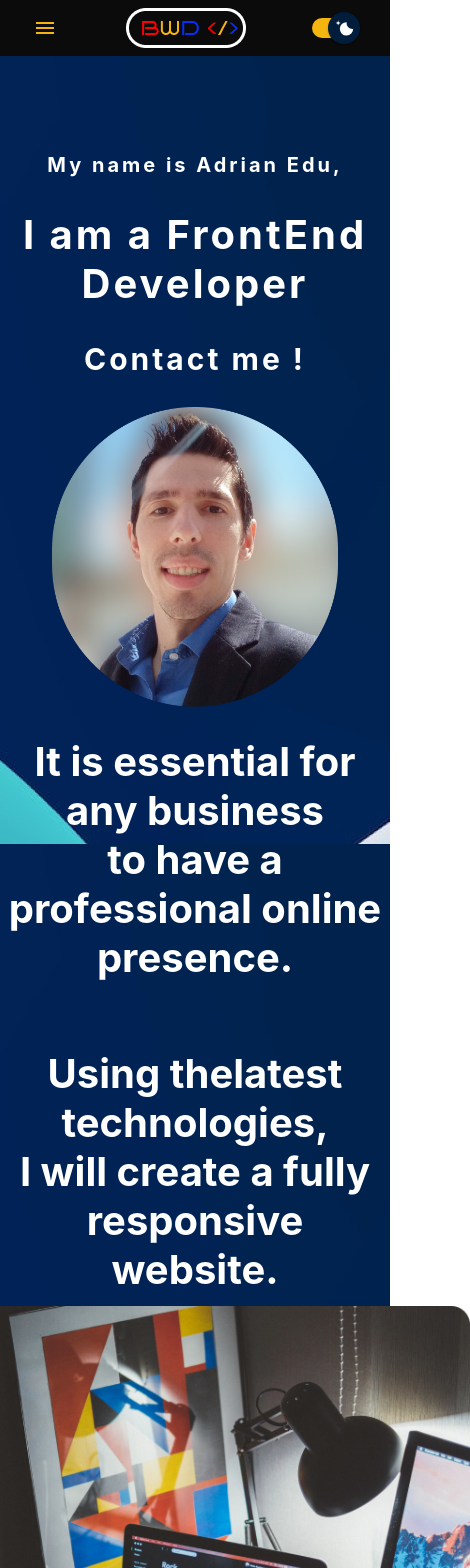
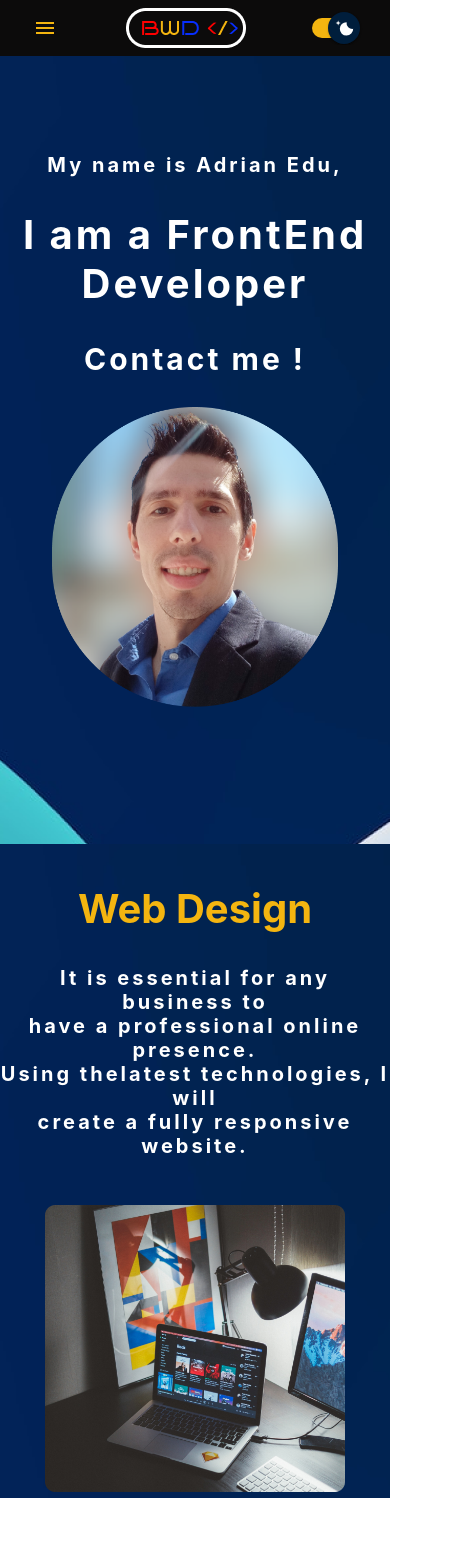
Before and after one commit to Adrian-Edu/best-web-design, a React (Create React App) app: page / in a window 390 px wide. Shown: the top 1568 px of the page, 470 px wide, since content can reach past the window. After the commit the page ends 1498 px from the top, so only its background shows below. Built offline with nearby package versions, Linux system fonts and the light colour scheme.

Commit message:
terminat a 2-ua pagina?

```diff
--- a/src/PresentationPage/Presentation.css
+++ b/src/PresentationPage/Presentation.css
@@ -25,8 +25,8 @@ h3 {
 
 @media screen and (max-width: 1400px) {
   .profilepic {
-    width: 350px;
-    height: 350px;
+    width: 430px;
+    height: 430px;
     object-fit: contain;
   }
   h1 {
--- a/src/Second Page/SecondPage.css
+++ b/src/Second Page/SecondPage.css
@@ -3,6 +3,8 @@ h4 {
   color: white;
   font-size: 40px;
   margin-bottom: 0%;
+  color: #f4b510;
+  margin: 60px 0 20px 0;
 }
 
 h5 {
@@ -21,3 +23,87 @@ h5 {
 .secondpagetext {
   text-align: center;
 }
+
+.second-container {
+  display: flex;
+  flex-direction: row;
+  justify-content: space-evenly;
+  align-items: center;
+}
+
+@media screen and (max-width: 1400px) {
+  .secondpicture {
+    width: 450px;
+    height: 450px;
+    object-fit: contain;
+  }
+  h5 {
+    font-size: 30px;
+    letter-spacing: 3px;
+  }
+}
+
+@media screen and (max-width: 1100px) {
+  .secondpicture {
+    width: 380px;
+    height: 380px;
+    object-fit: contain;
+  }
+  h5 {
+    font-size: 25px;
+    letter-spacing: 3px;
+  }
+}
+
+@media screen and (max-width: 900px) {
+  .second-container {
+    display: flex;
+    flex-direction: column;
+    justify-content: space-between;
+    align-items: center;
+  }
+
+  .secondpicture {
+    width: 400px;
+    height: 400px;
+    object-fit: contain;
+  }
+  h5 {
+    margin-bottom: 40px;
+  }
+  h4 {
+    margin: 40px 0 0 0;
+  }
+}
+
+@media screen and (max-width: 600px) {
+  .secondpicture {
+    width: 350px;
+    height: 350px;
+    object-fit: contain;
+  }
+  h5 {
+    font-size: 22px;
+    letter-spacing: 3px;
+    margin-bottom: 40px;
+  }
+  h4 {
+    margin: 40px 0 0 0;
+  }
+}
+
+@media screen and (max-width: 450px) {
+  .secondpicture {
+    width: 300px;
+    height: 300px;
+    object-fit: contain;
+  }
+  h4 {
+    margin: 40px 0 0 0;
+  }
+  h5 {
+    font-size: 20px;
+    letter-spacing: 3px;
+    margin-bottom: 20px 0;
+  }
+}
--- a/src/Second Page/SecondPage.jsx
+++ b/src/Second Page/SecondPage.jsx
@@ -5,23 +5,18 @@ import background from "../background.png";
 
 function SecondPage() {
   return (
-    <section
-      className="container"
-      style={{ backgroundImage: `url(${background})` }}
-    >
-      <div>
-        <h4 className="secondpagetext">
-          It is essential for any business <br /> to have a professional online{" "}
+    <section style={{ backgroundImage: `url(${background})` }}>
+      <h4>Web Design</h4>
+
+      <div className="second-container">
+        <h5 className="secondpagetext">
+          It is essential for any business to <br /> have a professional online{" "}
           <br /> presence. <br />
-        </h4>
-
-        <h5>
-          Using thelatest technologies, <br /> I will create a fully responsive{" "}
+          Using thelatest technologies, I will
           <br />
+          create a fully responsive <br />
           website.
         </h5>
-      </div>
-      <div>
         <img src={secondslicepicture} className="secondpicture" alt="" />
       </div>
     </section>
@@ -29,30 +24,3 @@ function SecondPage() {
 }
 
 export default SecondPage;
-/*
-
-
-function SecondPage() {
-  return (
-    <section
-      className="container"
-      style={{ backgroundImage: `url(${background})` }}
-    >
-      <div>
-        <h3 className="secondpagetext">
-          It is essential for <br /> any business to have <br /> a professional
-          online <br /> presence. Using the <br /> latest technologies, <br /> I
-          will create a fully responsive website.
-        </h3>
-      </div>
-      <div>
-    <img src={secondslicepicture} className="secondpicture" alt="" />
-      </div>
-    </section>
-  );
-}
-
-export default SecondPage;
-
-
-*/
```
